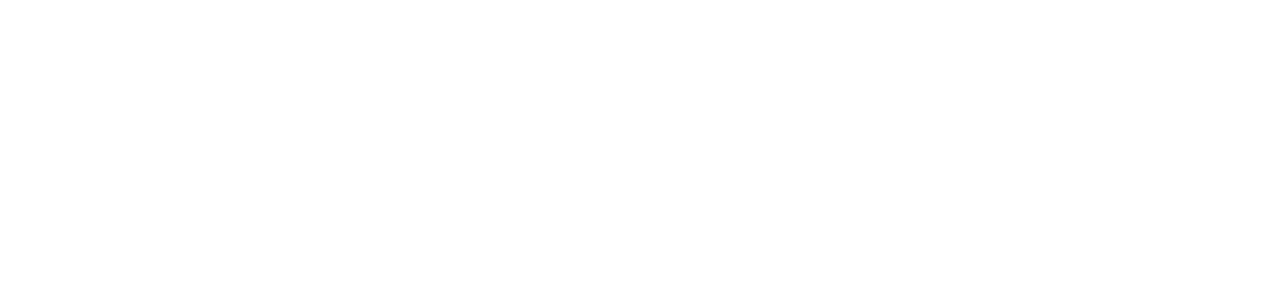
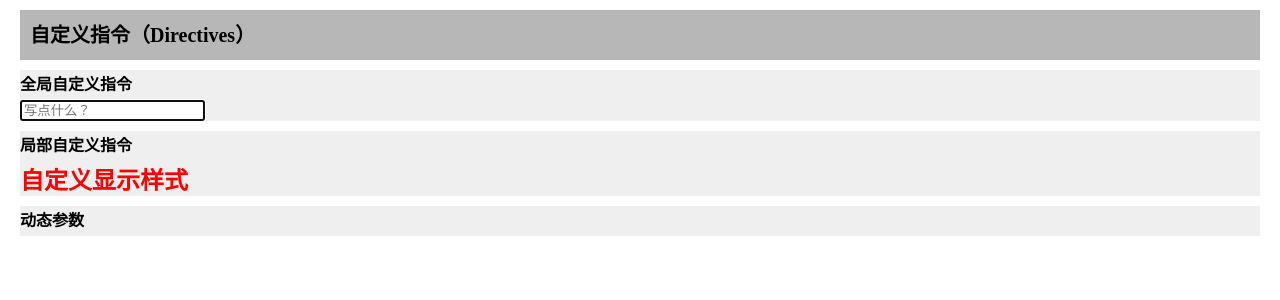
Before and after one commit to guojs-github/vue-ex, a Vue app: page /Directives in a window 1280 px wide. Before the commit this address had no page. Shown: the top 300 px of the page. Built offline with nearby package versions, Linux system fonts and the light colour scheme.

Commit message:
添加【自定义指令】演示

```diff
--- /dev/null
+++ b/src/components/Directives/Directives.less
@@ -0,0 +1,22 @@
+/*
+  Directives style
+*/
+@sub-title-height: 30px;
+
+.directives {
+	.row-demo {
+		margin-top: 10px;
+		background-color: #efefef;
+	}
+
+	.sub-title {
+		height: @sub-title-height;
+		line-height: @sub-title-height;
+		font-size: 16px;
+		font-weight: bold;
+	}
+
+	span.attention {
+		color: red;
+	}
+}
--- /dev/null
+++ b/src/components/Directives/Directives.vue
@@ -0,0 +1,62 @@
+<!--Directives-->
+<template>
+	<div class='-content directives'>
+		<div class='-title'>
+			自定义指令（Directives）
+		</div>
+
+		<div class='row-demo'>
+			<div class='sub-title'>
+				全局自定义指令
+			</div>
+
+			<input v-focus/>
+		</div>
+
+		<div class='row-demo'>
+			<div class='sub-title'>
+				局部自定义指令
+			</div>
+
+			<div v-custom-style='{color:"red", fontWeight:"bold", fontSize:"24px"}'>自定义显示样式</div>
+		</div>
+
+		<div class='row-demo'>
+			<div class='sub-title'>
+				动态参数
+			</div>
+		</div>
+	</div>
+</template>
+
+<script>
+export default {
+	name: 'Directives',
+
+	components: {
+	},
+
+	directives: { // 局部指令
+		customStyle: {
+			mounted(el, binding) {
+				el.style.color = binding.value.color;
+				el.style['font-weight'] = binding.value.fontWeight;
+				el.style['font-size'] = binding.value.fontSize;
+			}
+		}
+	},
+
+	data() {
+		return {
+		};
+	},
+
+	methods: {
+		/*************************/
+	}
+};
+</script>
+
+<style scoped src='./Directives.less' lang='less'/>
+<style scoped>
+</style>
--- /dev/null
+++ b/src/components/Directives/Focus.js
@@ -0,0 +1,10 @@
+/*
+	Global focus directives
+*/
+
+export default {
+	mounted(el) { // mount事件处理
+		el.focus();
+		el.placeholder='写点什么？';
+	}
+};
--- a/src/components/Home/Home.vue
+++ b/src/components/Home/Home.vue
@@ -71,6 +71,9 @@
 			</div>
 			<div class='-inline -ef-click -light-red -red-button mixin' @click='onMixin'>
 				Mixin
+			</div>
+			<div class='-inline -ef-click -light-red -red-button directives' @click='onDirectives'>
+				自定义指令（Directives）
 			</div>
 		</div>
 	</div>
@@ -237,6 +240,12 @@
 			this.route('Mixin');
 		},
 
+		onDirectives() {
+			console.log('On demo directives');
+
+			this.route('Directives');
+		},
+
 		/*************************/
 		init() {
 			console.log('Initialize.');
--- a/src/main.ts
+++ b/src/main.ts
@@ -4,9 +4,11 @@
 import router from './router';
 import store from './store';
 import globalComponentA from './components/GlobalComponent/GlobalComponentA.vue';
+import focusDirective from './components/Directives/Focus.js';
 
 const app = createApp(App);
 app.use(store);
 app.use(router);
+app.directive('focus', focusDirective); // 注册v-focus自定义指令，directives
 app.mount('#app');
-app.component('global-component-a', globalComponentA);
+app.component('global-component-a', globalComponentA); // 注册全局组件
--- a/src/router/index.ts
+++ b/src/router/index.ts
@@ -22,6 +22,7 @@
 import Composite from '@/components/Composite/Composite.vue';
 import TemplateReference from '@/components/TemplateReference/TemplateReference.vue';
 import Mixin from '@/components/Mixin/Mixin.vue';
+import Directives from '@/components/Directives/Directives.vue';
 
 const routes: Array<RouteRecordRaw> = [{
 	path: '/',
@@ -115,6 +116,10 @@
 	path: '/Mixin',
 	name: 'Mixin',
 	component: Mixin
+}, {
+	path: '/Directives',
+	name: 'Directives',
+	component: Directives
 }];
 
 const router = createRouter({
--- a/tsconfig.json
+++ b/tsconfig.json
@@ -9,6 +9,7 @@
     "experimentalDecorators": true,
     "skipLibCheck": true,
     "esModuleInterop": true,
+	"noImplicitAny": false,
     "allowSyntheticDefaultImports": true,
     "sourceMap": true,
     "baseUrl": ".",
```
